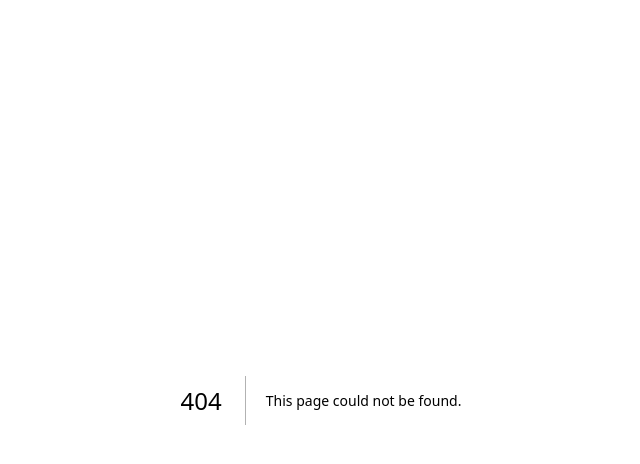
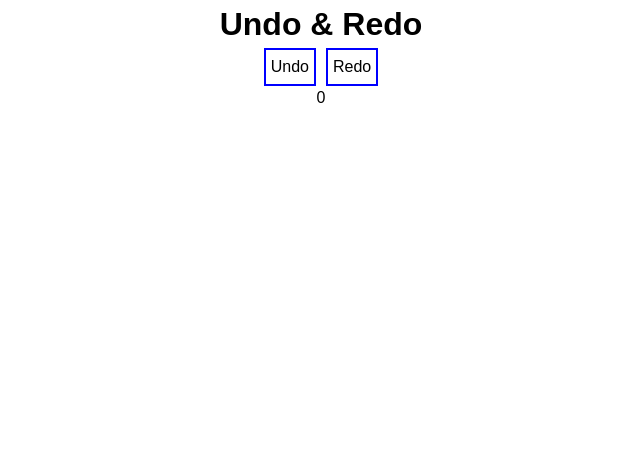
Before and after one commit to anupam-coder/developer-practice, a Next.js app in the folder dev-practice-app/: page /UndoRedo in a window 1280 px wide. Before the commit this address had no page. Shown: the top 464 px of the page, without its empty margins (319-959 px from the left). Built offline with nearby package versions, Linux system fonts and the light colour scheme.

Commit message:
Pushed few more components

```diff
--- /dev/null
+++ b/dev-practice-app/app/AutocompleteSearchBar/App.jsx
@@ -0,0 +1,66 @@
+"use client";
+import React, { useEffect, useState } from "react";
+import "./style.css";
+/*
+Here there are two optimising
+1. Using debouncing
+2. Using cache
+*/
+const App = () => {
+  const [input, setInput] = useState("");
+  const [results, setResults] = useState([]);
+  const [showResults, setShowResults] = useState(false);
+  const [cache, setCache] = useState({});
+
+  const fetchData = async () => {
+    if (cache[input]) {
+      setResults(cache[input]);
+      //To not let the program go further
+      return;
+    }
+    const data = await fetch(`https://dummyjson.com/recipes/search?q=${input}`);
+    const json = await data.json();
+    setResults(json?.recipes);
+    // This is how we update object in useState i.e {...prev ,[keyName]: value}
+    setCache((prev) => ({ ...prev, [input]: json?.recipes }));
+  };
+
+  useEffect(() => {
+    //ways of optimising :- debouncing
+    //     setTimeout(fetchData(), 300) is immediately invoking fetchData() and passing the returned Promise to setTimeout, which causes the error.
+    // The correct way is to pass a function reference like setTimeout(() => { fetchData(); }, 300) so that it is only invoked after the timeout, not immediately.
+    const timer = setTimeout(() => fetchData(), 300);
+    //This callback function inside return will only be called when there will component unmount lifecycle
+    return () => {
+      clearTimeout(timer);
+    };
+  }, [input]);
+
+  return (
+    <div className="App">
+      <h1>Autocomplete Search Bar</h1>
+      <div className="app-container">
+        <input
+          type="text"
+          className="search-input"
+          value={input}
+          onChange={(e) => setInput(e.target.value)}
+          onFocus={() => setShowResults(true)}
+          onBlur={() => setShowResults(false)}
+          placeholder="Type here ..."
+        />
+      </div>
+      {showResults && (
+        <div className="results-container">
+          {results.map((r) => (
+            <span className="result" key={r.id}>
+              {r.name}
+            </span>
+          ))}
+        </div>
+      )}
+    </div>
+  );
+};
+
+export default App;
--- /dev/null
+++ b/dev-practice-app/app/AutocompleteSearchBar/page.jsx
@@ -0,0 +1,8 @@
+import React from "react";
+import App from "./App";
+
+const AutocompleteSearch = () => {
+  return <App />;
+};
+
+export default AutocompleteSearch;
--- /dev/null
+++ b/dev-practice-app/app/AutocompleteSearchBar/style.css
@@ -0,0 +1,42 @@
+.App {
+  font-family: sans-serif;
+  text-align: center;
+}
+
+.App .app-container {
+  margin-top: 100px;
+}
+
+h1 {
+  font-size: xx-large;
+  margin-top: 25px;
+}
+
+.search-input {
+  width: 500px;
+  padding: 5px;
+  border-radius: 5px;
+  border: 1px solid;
+}
+
+.results-container {
+  display: flex;
+  flex-direction: column;
+  width: 500px;
+  margin: auto;
+  border: 1px solid black;
+  text-align: left;
+  padding: 5px;
+  max-height: 500px;
+  overflow-y: scroll;
+}
+
+.result {
+  display: block;
+  padding: 5px;
+}
+
+.result:hover {
+  background-color: beige;
+  cursor: pointer;
+}
--- /dev/null
+++ b/dev-practice-app/app/ChessboardApp/ChessboardApp.jsx
@@ -0,0 +1,34 @@
+"use client";
+import React from "react";
+import "./styles.css";
+
+const ChessboardApp = () => {
+  const renderChessboard = () => {
+    const squares = [];
+    for (let row = 0; row < 8; row++) {
+      for (let col = 0; col < 8; col++) {
+        const isBlackSq = (row + col) % 2 === 1;
+        const squareClass = isBlackSq ? "black-square" : "white-square";
+        squares.push(
+          <div
+            key={`${row}-${col}`}
+            className={`square ${squareClass}`}
+            // onClick={() => placePawn(row, col)}
+          >
+            {/* {hasPawn && <div className="pawn" />} */}
+          </div>
+        );
+      }
+    }
+    return squares;
+  };
+
+  return (
+    <div className="App">
+      <h1>Chessboard App</h1>
+      <div className="chessboard">{renderChessboard()}</div>
+    </div>
+  );
+};
+
+export default ChessboardApp;
--- /dev/null
+++ b/dev-practice-app/app/ChessboardApp/page.jsx
@@ -0,0 +1,8 @@
+import React from "react";
+import ChessboardApp from "./ChessboardApp";
+
+const Chessboard = () => {
+  return <ChessboardApp />;
+};
+
+export default Chessboard;
--- /dev/null
+++ b/dev-practice-app/app/ChessboardApp/styles.css
@@ -0,0 +1,36 @@
+.App {
+  text-align: center;
+  display: flex;
+  align-items: center;
+  flex-direction: column;
+  gap: 50px;
+}
+
+.App h1 {
+  font-size: x-large;
+  font-weight: bolder;
+}
+
+.chessboard {
+  display: grid;
+  grid-template-columns: repeat(8, 75px);
+  grid-template-rows: repeat(8, 75px);
+}
+
+.square {
+  width: 75px;
+  height: 75px;
+  border: 1px solid #000;
+  box-sizing: border-box;
+  display: flex;
+  justify-content: center;
+  align-items: center;
+}
+
+.black-square {
+  background-color: #888;
+}
+
+.white-square {
+  background-color: #fff;
+}
--- /dev/null
+++ b/dev-practice-app/app/UndoRedo/UndoRedo.jsx
@@ -0,0 +1,50 @@
+"use client";
+import React, { useState } from "react";
+import "./style.css";
+
+const UndoRedo = () => {
+  const [points, setPoints] = useState([]);
+  const [queue, SetQueue] = useState([]);
+  const handleClick = (e) => {
+    setPoints((prevPoints) => [...prevPoints, [e.clientX, e.clientY]]);
+  };
+
+  const handleUndo = (e) => {
+    e?.stopPropagation();
+    const lastPoint = points[points.length - 1];
+    const newPoints = points.slice(0, points.length - 1);
+    setPoints(newPoints);
+    SetQueue([...queue, lastPoint]);
+  };
+
+  const handleRedo = (e) => {
+    e?.stopPropagation();
+    const firstPoint = queue[0];
+    setPoints([...points, firstPoint]);
+    SetQueue([...queue.splice(1)]);
+  };
+
+  return (
+    <div className="App" onClick={handleClick}>
+      <h1>Undo & Redo</h1>
+      <div className="buttons">
+        <button disabled={points.length === 0} onClick={handleUndo}>
+          Undo
+        </button>
+        <button disabled={queue.length === 0} onClick={handleRedo}>
+          Redo
+        </button>
+      </div>
+      {points.length &&
+        points.map((point, id) => (
+          <div
+            key={id}
+            className="point"
+            style={{ top: point[1], left: point[0] }}
+          ></div>
+        ))}
+    </div>
+  );
+};
+
+export default UndoRedo;
--- /dev/null
+++ b/dev-practice-app/app/UndoRedo/page.jsx
@@ -0,0 +1,27 @@
+/*
+Problem Statement:
+Build a UI where users can draw circles at the exact position of each mouse click on the screen. Additionally, implement Undo and Redo functionalities to let users remove or re-add circles in the correct sequence.
+
+What interviewers may evaluate:
+Handling mouse events accurately
+Managing application state (like the list of circles, undo/redo stacks)
+Efficiently updating the DOM without unnecessary re-renders
+Clean and modular code structure
+Providing a smooth user experience (e.g., instant visual feedback)
+Optional: Adding keyboard shortcuts for undo (Ctrl+Z) and redo (Ctrl+Y)
+
+Bonus points if you:
+
+Implement multiple undo/redo steps (not just the last action)
+Make the UI responsive and visually appealing
+Handle edge cases (e.g., redo after new actions)
+
+*/
+import React from "react";
+import UndoRedo from "./undoRedo";
+
+const App = () => {
+  return <UndoRedo />;
+};
+
+export default App;
--- /dev/null
+++ b/dev-practice-app/app/UndoRedo/style.css
@@ -0,0 +1,32 @@
+.App {
+  font-family: sans-serif;
+  text-align: center;
+  align-items: center;
+  width: 100vw;
+  height: 100vh;
+}
+
+.App h1 {
+  font-size: 2em;
+  display: block;
+  font-weight: bold;
+}
+
+.buttons {
+  display: flex;
+  justify-content: center;
+  gap: 10px;
+}
+
+.buttons button {
+  border: 2px solid blue;
+  padding: 5px;
+}
+
+.point {
+  position: absolute;
+  width: 20px;
+  height: 20px;
+  background-color: black;
+  border-radius: 100%;
+}
```
Also changed, not shown: 1 other file (tests, documents, lock files or other folders).
